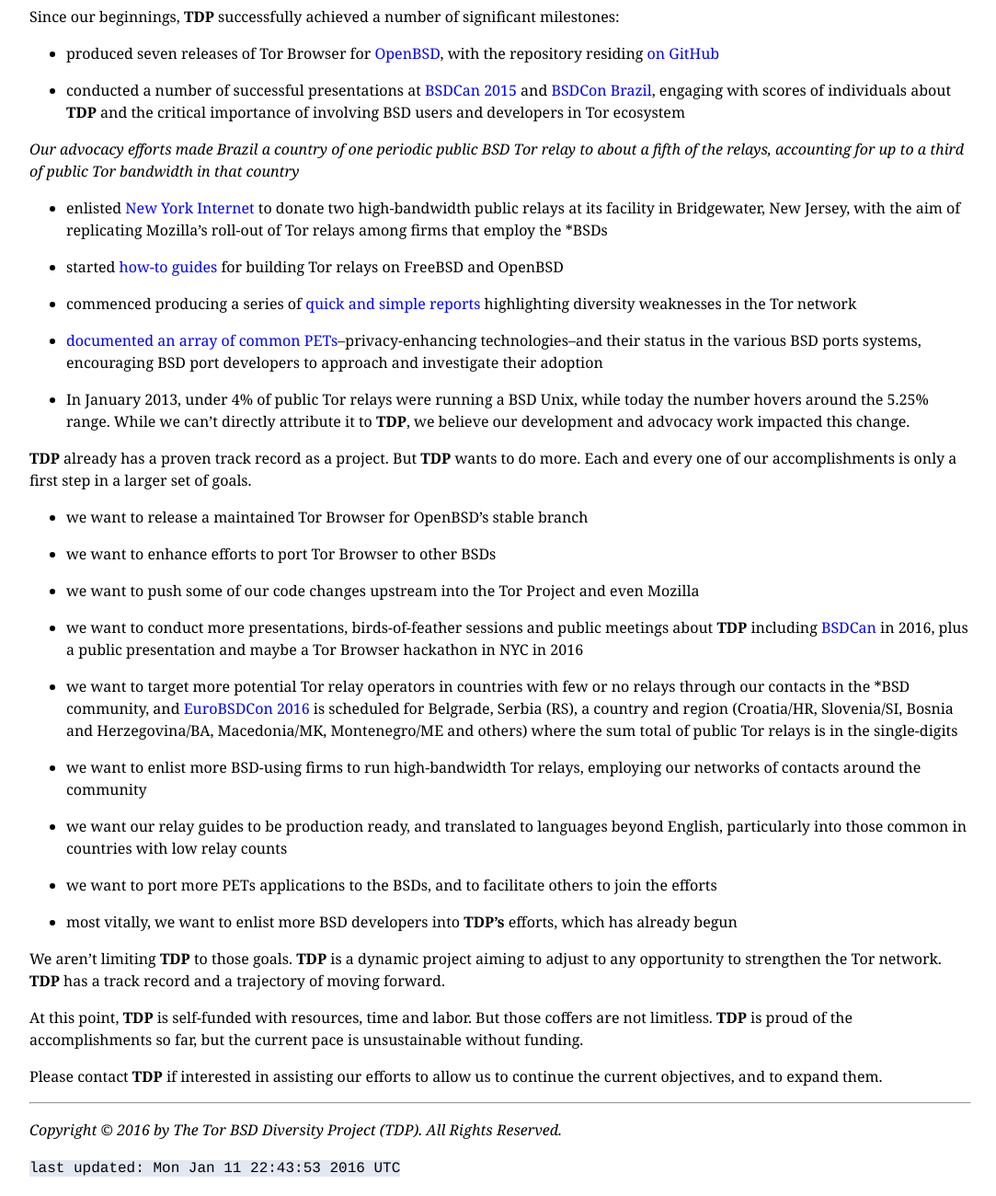
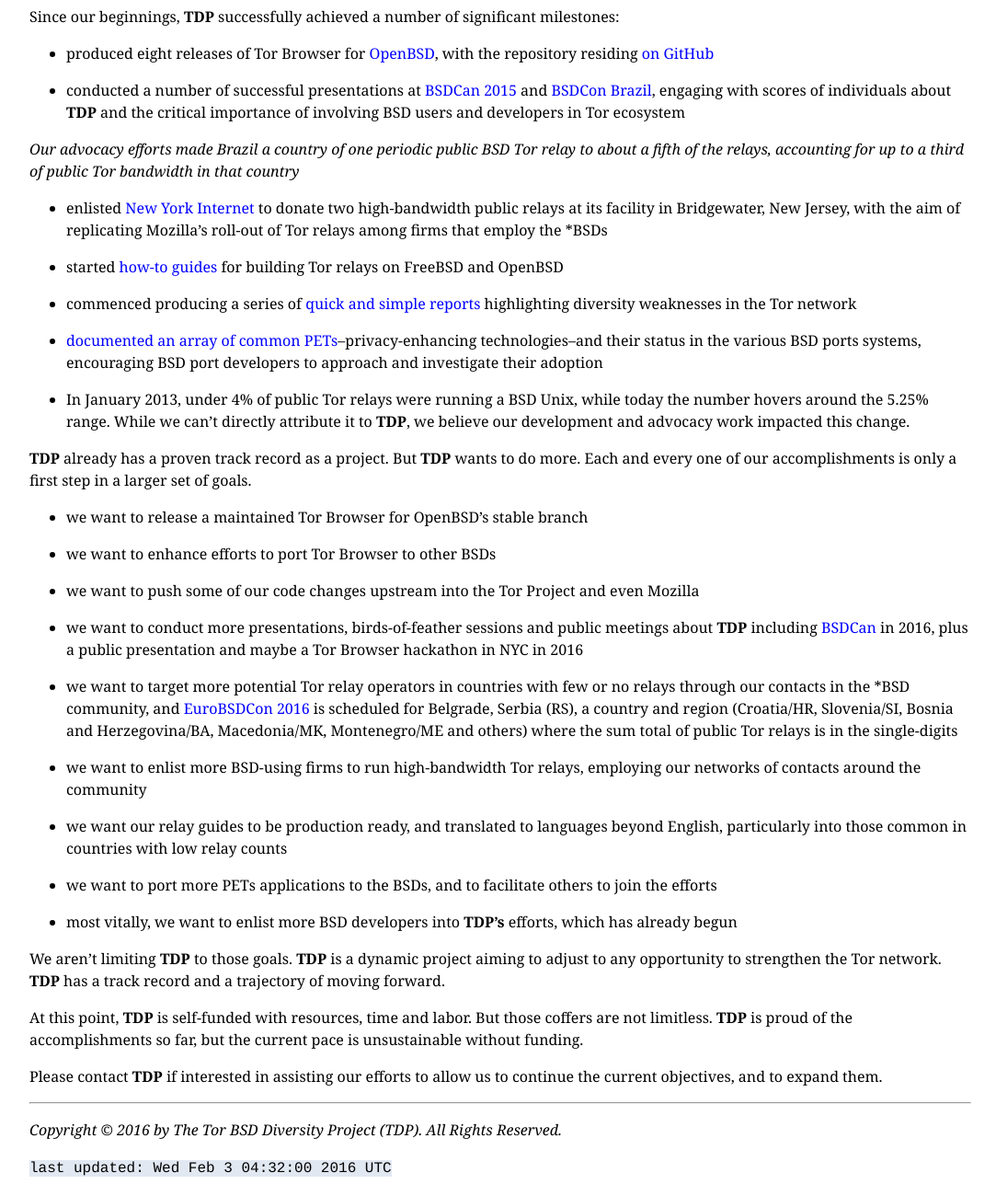
Before and after one commit to torbsd/torbsd.github.io, a plain HTML site: page support-us.html in a window 1280 px wide. Shown: the part 330-1630 px from the top of the page at 92% size, without its empty margins (96-1179 px from the left). Drawn offline with Linux system fonts and the light colour scheme.

Commit message:
eight releases now..

```diff
--- a/support-us.html
+++ b/support-us.html
@@ -28,7 +28,7 @@
 <p>Since our beginnings, <strong>TDP</strong> successfully achieved a number of significant milestones:</p>
 
 <ul>
-<li><p>produced seven releases of Tor Browser for <a href="http://www.openbsd.org">OpenBSD</a>, with the repository residing <a href="https://github.com/torbsd">on GitHub</a></p></li>
+<li><p>produced eight releases of Tor Browser for <a href="http://www.openbsd.org">OpenBSD</a>, with the repository residing <a href="https://github.com/torbsd">on GitHub</a></p></li>
 <li><p>conducted a number of successful presentations at <a href="https://www.bsdcan.org/2015/">BSDCan 2015</a> and <a href="http://2015.bsdcon.com.br">BSDCon Brazil</a>, engaging with scores of individuals about <strong>TDP</strong> and the critical importance of involving BSD users and developers in Tor ecosystem</p></li>
 </ul>
 
@@ -66,7 +66,7 @@
 
 <p><em>Copyright &copy; 2016 by The Tor BSD Diversity Project (TDP). All Rights Reserved.</em></p>
 
-<p><code>last updated: Mon Jan 11 22:43:53 2016 UTC</code></p>
+<p><code>last updated: Wed Feb  3 04:32:00 2016 UTC</code></p>
 
 </body>
 </html>
```
Also changed, not shown: 1 other file.
